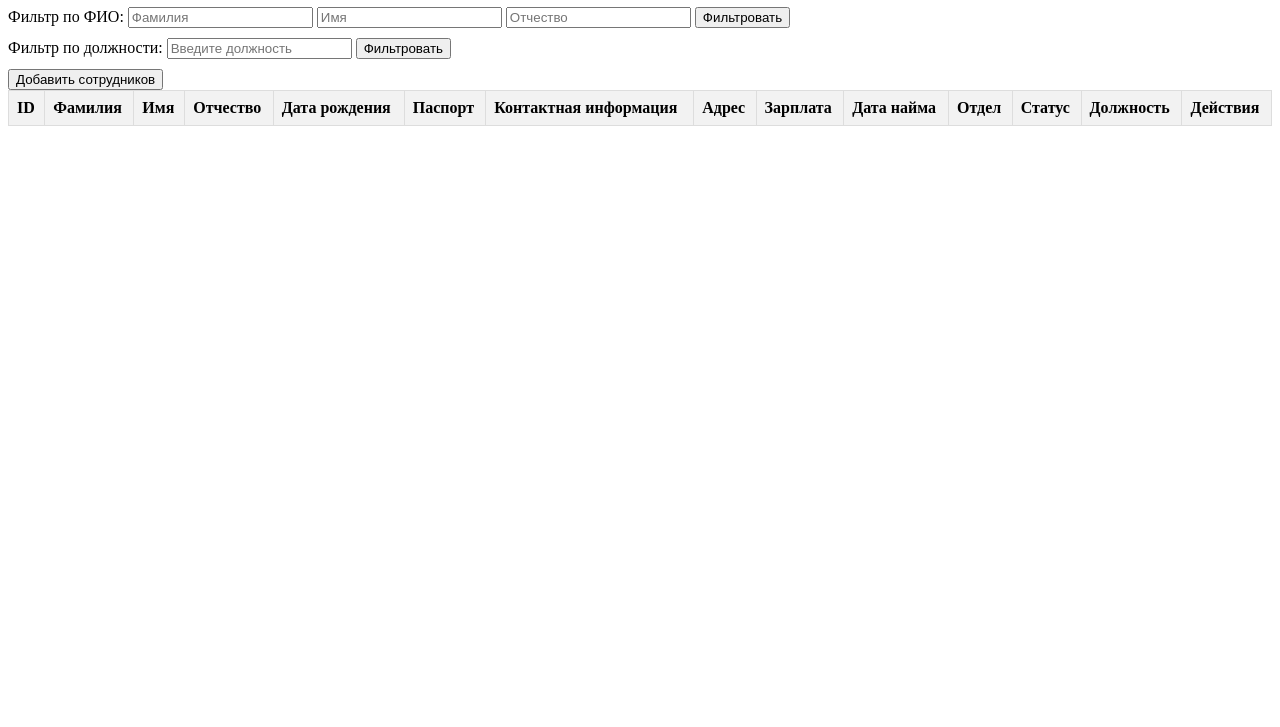
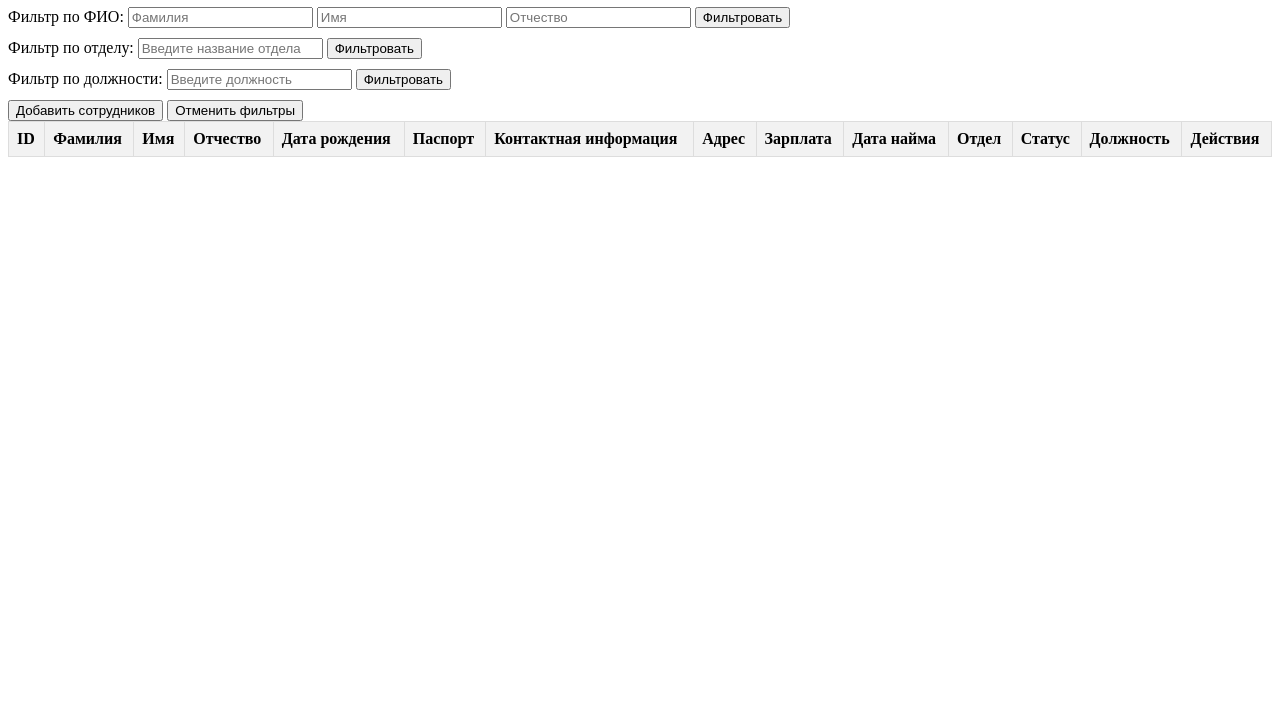
Before and after one commit to 1lyaaksenov/test_task, a website: page frontend/frontend.html in a window 1280 px wide. Shown: the part 73-800 px from the top of the page. Drawn offline with Linux system fonts and the light colour scheme; no server answers.

Commit message:
На шаблоне добавлен фильтр по отделу и кнопка отменить фильтры

```diff
--- a/frontend/frontend.html
+++ b/frontend/frontend.html
@@ -39,7 +39,12 @@
         <button onclick="filterByFullName()">Фильтровать</button>
         <span id="fullNameError" class="error"></span>
     </div>
-
+    <div class="filter">
+        <label for="departmentFilter">Фильтр по отделу:</label>
+        <input type="text" id="departmentFilter" placeholder="Введите название отдела">
+        <button onclick="filterByDepartment()">Фильтровать</button>
+        <span id="departmentError" class="error"></span>
+    </div>
     <div class="filter">
         <label for="positionFilter">Фильтр по должности:</label>
         <input type="text" id="positionFilter" placeholder="Введите должность">
@@ -49,6 +54,7 @@
 
     <div class="actions">
         <button onclick="showAddUserForm()">Добавить сотрудников</button>
+        <button onclick="resetFilters()">Отменить фильтры</button>
     </div>
 
     <table id="usersTable">
@@ -102,7 +108,7 @@
             }
 
             try {
-                const response = await fetch(`http://localhost:3000/api/users/fullname/${lastName}/${firstName}/${middleName}?sort=last_name`);
+                const response = await fetch(`http://localhost:3000/api/users/fullname/${lastName}/${firstName}/${middleName}`);
                 if (!response.ok) {
                     throw new Error('Ошибка фильтрации по ФИО: ' + response.statusText);
                 }
@@ -130,7 +136,7 @@
             }
 
             try {
-                const response = await fetch(`http://localhost:3000/api/users/position/${position}?sort=last_name`);
+                const response = await fetch(`http://localhost:3000/api/users/position/${position}`);
                 if (!response.ok) {
                     throw new Error('Ошибка фильтрации по должности: ' + response.statusText);
                 }
@@ -138,6 +144,33 @@
                 displayUsers(users);
             } catch (error) {
                 console.error('Ошибка при фильтрации по должности:', error);
+            }
+        };
+
+        const filterByDepartment = async () => {
+            const departmentName = document.getElementById('departmentFilter').value.trim();
+            const departmentError = document.getElementById('departmentError');
+
+            departmentError.textContent = '';
+
+            if (!departmentName) {
+                departmentError.textContent = 'Пожалуйста, введите название отдела для фильтрации.';
+                return;
+            }
+
+            try {
+                const response = await fetch(`http://localhost:3000/api/users/department/${departmentName}`);
+                if (!response.ok) {
+                    throw new Error('Ошибка фильтрации по отделу: ' + response.statusText);
+                }
+                const users = await response.json();
+                if (users.length > 0) {
+                    displayUsers(users);
+                } else {
+                    displayUsers([]);
+                }
+            } catch (error) {
+                console.error('Ошибка при фильтрации по отделу:', error);
             }
         };
 
@@ -167,6 +200,18 @@
             });
         };
 
+        const resetFilters = () => {
+            document.getElementById('lastNameFilter').value = '';
+            document.getElementById('firstNameFilter').value = '';
+            document.getElementById('middleNameFilter').value = '';
+            document.getElementById('departmentFilter').value = '';
+            document.getElementById('positionFilter').value = '';
+            document.getElementById('fullNameError').textContent = '';
+            document.getElementById('departmentError').textContent = '';
+            document.getElementById('positionError').textContent = '';
+            fetchUsers();
+        };
+
         fetchUsers();
     </script>
 </body>
```
